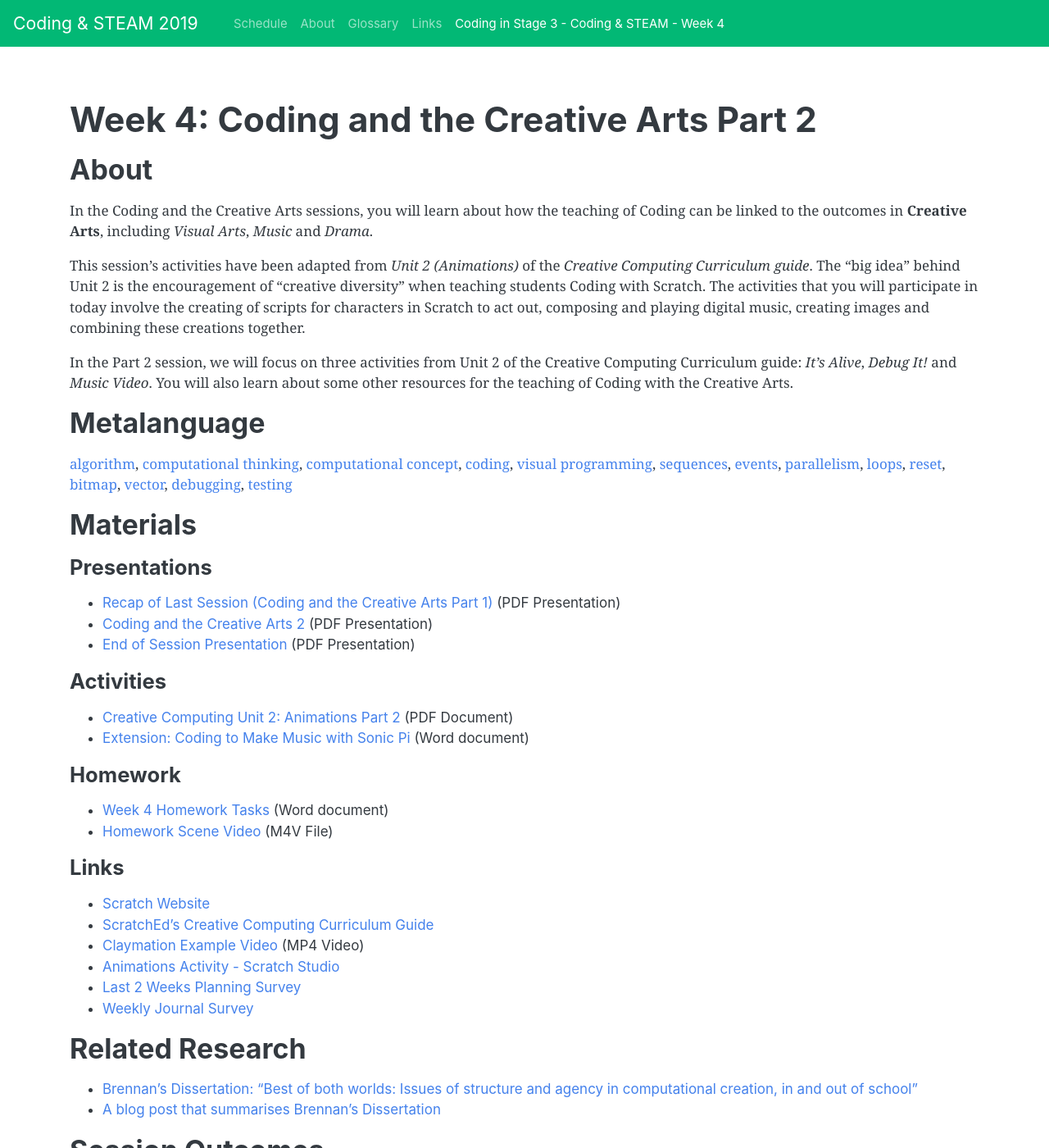
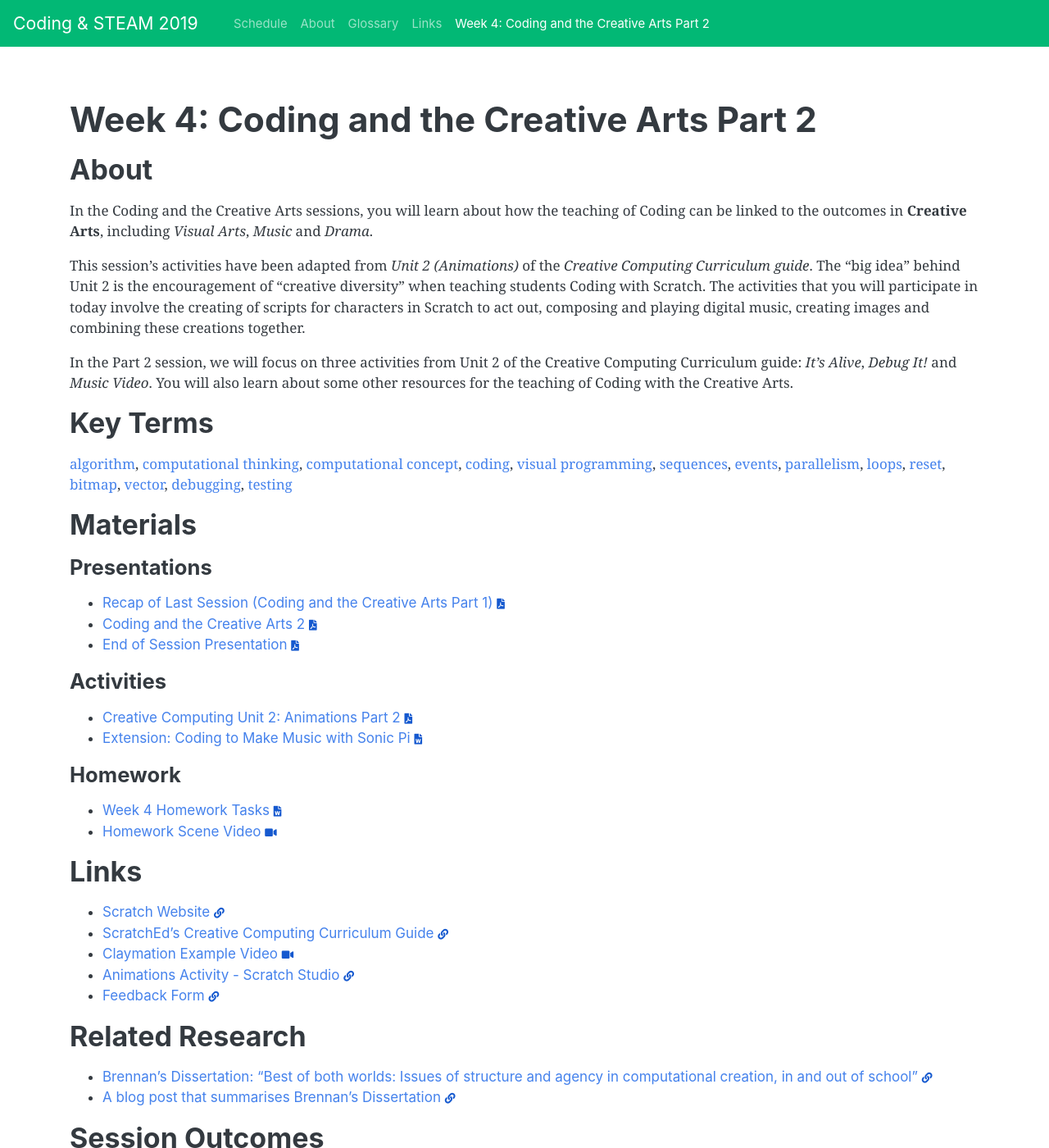
Before and after one commit to cs4s/steam-2019, a Jekyll site: the page built from week-4/index.md, in a window 1280 px wide and 1400 px high. Shown: the whole window at 82% size. Built offline with Jekyll 4.4.1, drawn with Linux system fonts in a browser that asks for light colours.

Commit message:
updates week 4 content
week 4 homework, hckmd link and md to pdfs need to be done

```diff
--- a/week-4/index.md
+++ b/week-4/index.md
@@ -1,6 +1,6 @@
 ---
 layout: session
-title: Coding in Stage 3 - Coding & STEAM - Week 4
+title: 'Week 4: Coding and the Creative Arts Part 2'
 ---
 
 # Week 4: Coding and the Creative Arts Part 2
@@ -15,7 +15,7 @@ The activities that you will participate in today involve the creating of script
 
 In the Part 2 session, we will focus on three activities from Unit 2 of the Creative Computing Curriculum guide: *It’s Alive*, *Debug It!* and *Music Video*. You will also learn about some other resources for the teaching of Coding with the Creative Arts.
 
-## Metalanguage
+## Key Terms
 
 [algorithm](){: .metalanguage }, [computational thinking](){: .metalanguage }, [computational concept](){: .metalanguage}, [coding](){: .metalanguage }, [visual programming](){: .metalanguage }, [sequences](){: .metalanguage }, [events](){: .metalanguage }, [parallelism](){: .metalanguage }, [loops](){: .metalanguage }, [reset](){: .metalanguage }, [bitmap](){: .metalanguage }, [vector](){: .metalanguage }, [debugging](){: .metalanguage}, [testing](){: .metalanguage }
 
@@ -23,33 +23,32 @@ In the Part 2 session, we will focus on three activities from Unit 2 of the Crea
 
 ### Presentations
 
-- [Recap of Last Session (Coding and the Creative Arts Part 1)]({{ site.drive_url | append: '13Vr6IIc2qv0OQ1RuW0XVKN4vfrnbFdYI' }}){:target="_blank"} (PDF Presentation)
-- [Coding and the Creative Arts 2]({{ site.drive_url | append: '1_MTmT-7i3na0sUQXP43pNY8uC-3XAH0U' }}){:target="_blank"} (PDF Presentation)
-- [End of Session Presentation]({{ site.drive_url | append: '1Drh7GAhNtHyF1jnyLU7O961zCOfbNJOV' }}){:target="_blank"} (PDF Presentation)
+- [Recap of Last Session (Coding and the Creative Arts Part 1)](presentations/recap.pdf){:target="_blank"} <i class="fas fa-file-pdf session-icon"></i>
+- [Coding and the Creative Arts 2](presentations/coding_and_creative_arts_2.pdf){:target="_blank"} <i class="fas fa-file-pdf session-icon"></i>
+- [End of Session Presentation](presentations/session_end.pdf){:target="_blank"} <i class="fas fa-file-pdf session-icon"></i>
 
 ### Activities
 
-- [Creative Computing Unit 2: Animations Part 2]({{ site.drive_url | append: '1cdgU9Yt9dcT4el3N6Khg-US4L3eWaPt-' }}){:target="_blank"} (PDF Document)
-- [Extension: Coding to Make Music with Sonic Pi]({{ site.drive_url | append: '15a-dvVdQjcQ3ugCJgjlDrg07Xj4-CkSU' }}) (Word document)
+- [Creative Computing Unit 2: Animations Part 2](activities/creative_computing_unit_2_animations_part_2.pdf){:target="_blank"} <i class="fas fa-file-pdf session-icon"></i>
+- [Extension: Coding to Make Music with Sonic Pi](../week-3/activities/extension_coding_to_make_music_with_sonic_pi.docx) <i class="fas fa-file-word session-icon"></i>
 
 ### Homework
 
-- [Week 4 Homework Tasks]({{ site.drive_url | append: '1Lu0pRjfXRwMEQpPXtCglTN4BTZNQ_s6Q' }}) (Word document)
-- [Homework Scene Video]({{ site.drive_url | append: '1-gXvbjtRwqzDLAAw2Jh4rt6YndunpyA6' }}) (M4V File)
+- [Week 4 Homework Tasks](homework/week_4_homework.docx) <i class="fas fa-file-word session-icon"></i>
+- [Homework Scene Video](http://hckmd.com/animate){:target="_blank"} <i class="fas fa-video session-icon"></i>
 
-### Links
+## Links
 
-- [Scratch Website](https://scratch.mit.edu/){:target="_blank"}
-- [ScratchEd's Creative Computing Curriculum Guide](http://scratched.gse.harvard.edu/guide/){:target="_blank"}
-- [Claymation Example Video]({{ site.drive_url | append: '1tyG6lrA1GVndDmxeFm7K2SBfjoV328BN' }}){:target="_blank"} (MP4 Video)
-- [Animations Activity - Scratch Studio](https://scratch.mit.edu/studios/475529/){:target="_blank"}
-- [Last 2 Weeks Planning Survey](https://www.surveymonkey.com/r/cs3_planning){:target="_blank"}
-- [Weekly Journal Survey](https://www.surveymonkey.com/r/uon_coding_journal){:target="_blank"}
+- [Scratch Website](https://scratch.mit.edu/){:target="_blank"} <i class="fas fa-link session-icon"></i>
+- [ScratchEd's Creative Computing Curriculum Guide](http://scratched.gse.harvard.edu/guide/){:target="_blank"} <i class="fas fa-link session-icon"></i>
+- [Claymation Example Video]({{ site.drive_url | append: '1tyG6lrA1GVndDmxeFm7K2SBfjoV328BN' }}){:target="_blank"} <i class="fas fa-video session-icon"></i>
+- [Animations Activity - Scratch Studio](https://scratch.mit.edu/studios/475529/){:target="_blank"} <i class="fas fa-link session-icon"></i>
+- [Feedback Form](https://forms.gle/bCwqFtrDinxjHUGX7){:target="_blank"} <i class="fas fa-link session-icon"></i>
 
 ## Related Research
 
-- [Brennan's Dissertation: "Best of both worlds: Issues of structure and agency in computational creation, in and out of school"](https://scholar.harvard.edu/kbrennan/publications/best-both-worlds-issues-structure-and-agency-computational-creation-and-out){:target="_blank"}
-- [A blog post that summarises Brennan's Dissertation](http://www.ethanhein.com/wp/2013/constructivist-learning-and-scratch/){:target="_blank"}
+- [Brennan's Dissertation: "Best of both worlds: Issues of structure and agency in computational creation, in and out of school"](https://scholar.harvard.edu/kbrennan/publications/best-both-worlds-issues-structure-and-agency-computational-creation-and-out){:target="_blank"} <i class="fas fa-link session-icon"></i>
+- [A blog post that summarises Brennan's Dissertation](http://www.ethanhein.com/wp/2013/constructivist-learning-and-scratch/){:target="_blank"} <i class="fas fa-link session-icon"></i>
 
 ## Session Outcomes
 
```
Also changed, not shown: 1 other file.
